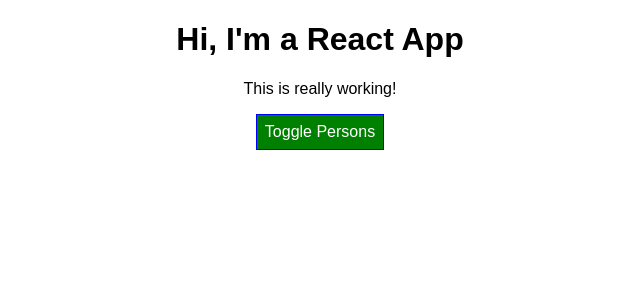
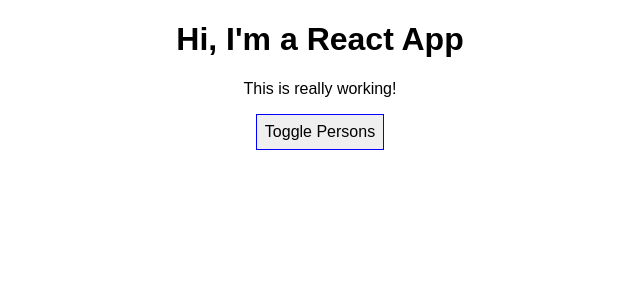
Before and after one commit to artseven/diving-deep, a React (Create React App) app: page / in a window 1280 px wide. Shown: the top 300 px of the page, without its empty margins (320-960 px from the left). Built offline with nearby package versions, Linux system fonts and the light colour scheme.

Commit message:
tagged template styling

```diff
--- a/src/App.js
+++ b/src/App.js
@@ -1,6 +1,21 @@
 import React, { useState } from "react";
+import styled from "styled-components";
 import "./App.css";
 import Person from "./Person/Person";
+
+const StyledButton = styled.button`
+  backgroundColor: ${props => props.alt ? 'red' : 'green'},
+  color: white;
+  font: inherit;
+  border: 1px solid blue;
+  padding: 8px;
+  cursor: pointer;
+
+  &:hover: {
+    background-color: lightgreen;
+    color: black;
+  },
+`;
 
 const app = (props) => {
   const [personsState, setPersonsState] = useState({
@@ -52,18 +67,7 @@
     });
   };
 
-  const style = {
-    backgroundColor: "green",
-    color: "white",
-    font: "inherit",
-    border: "1px solid blue",
-    padding: "8px",
-    cursor: "pointer",
-    ":hover": {
-      backgroundColor: "lightgreen",
-      color: "black",
-    },
-  };
+  const style = {};
 
   let persons = null;
 
@@ -101,9 +105,12 @@
     <div className="App">
       <h1>Hi, I'm a React App</h1>
       <p className={classes.join(" ")}>This is really working!</p>
-      <button style={style} onClick={togglePersonsHandler}>
+      <StyledButton
+        alt={personsState.showPersons}
+        onClick={togglePersonsHandler}
+      >
         Toggle Persons
-      </button>
+      </StyledButton>
       {persons}
     </div>
   );
--- a/src/Person/Person.js
+++ b/src/Person/Person.js
@@ -1,21 +1,30 @@
 import React from "react";
-import "./Person.css";
+import styled from "styled-components";
+
+// import "./Person.css";
+const StyledDiv = styled.div`
+  width: 60%;
+  margin: 16px auto;
+  border: 1px solid #eee;
+  box-shadow: 0 2px 3px #ccc;
+  padding: 16px;
+  text-align: center;
+  cursor: pointer;
+
+  @media (min-width: 500px) {
+    width: 450px;
+  }
+`;
 
 const person = (props) => {
-
-  const style = {
-    '@media (min-width: 500px)': {
-      width: '450px'
-    }
-  }
   return (
-    <div className="Person"  style={style}>
+    <StyledDiv>
       <p onClick={props.click}>
         I'm a {props.name} and I am {props.age} years old!
       </p>
       <p>{props.children}</p>
       <input type="text" onChange={props.changed} value={props.name} />
-    </div>
+    </StyledDiv>
   );
 };
 
```
